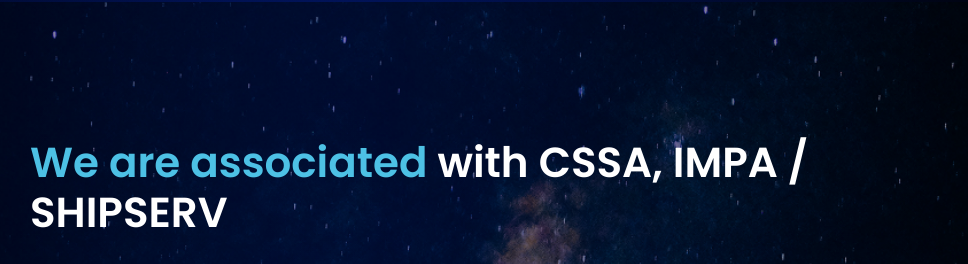
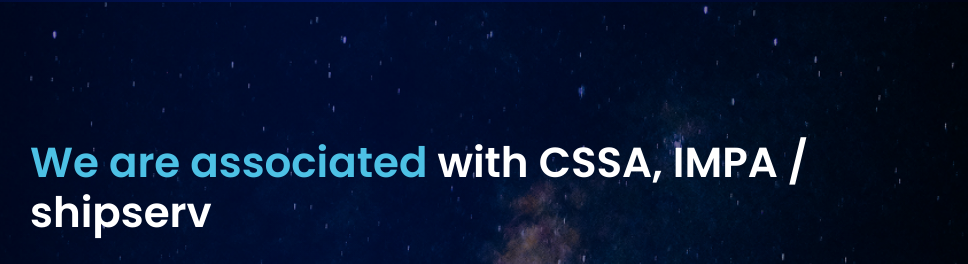
Before and after one commit to AdsVersa/Madina, a plain HTML site: page index.html in a window 1280 px wide. Shown: the part 3612-3876 px from the top of the page, 312-1280 px from the left. Drawn offline with Linux system fonts and the light colour scheme.

Commit message:
All issues done

```diff
--- a/index.html
+++ b/index.html
@@ -393,7 +393,7 @@
 				<div class="section-heading ">
 					<figure><img src="images/trusted-operators-logo.png" alt="Image"></figure>
 					<div class="default-css">
-						<div class="heading-title"><strong>We are associated</strong> with CSSA, IMPA / SHIPSERV</div>
+						<div class="heading-title"><strong>We are associated</strong> with CSSA, IMPA / shipserv</div>
 						<p>With a decade of experience, we are a preferred chandler for leading marine operations.</p>
 						<div class="trusted-operators-btns">
 							<figure><img src="images/trusted-operators-logo-1.png" alt="Image"></figure>
```
